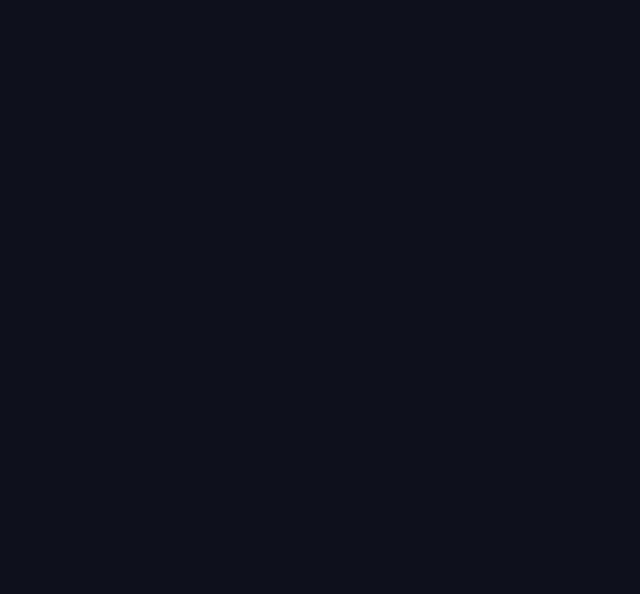
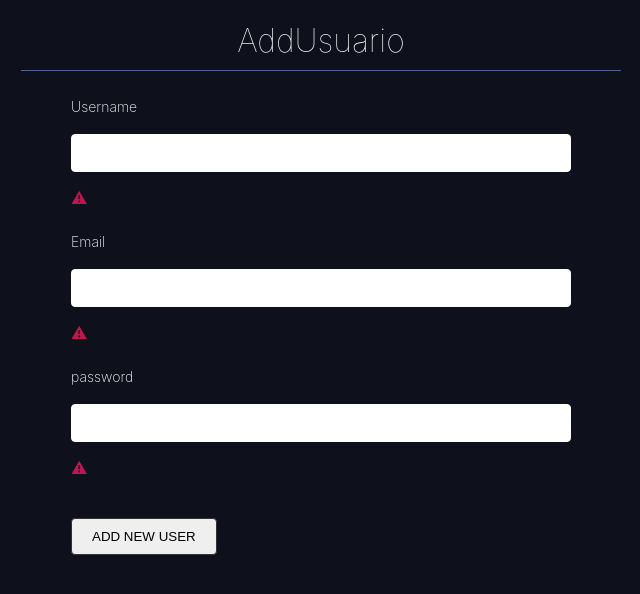
Before and after one commit to jgonzalezFINK/BPP, a React (Create React App) app in the folder p-kev-api/: page /AddUsuario in a window 1280 px wide. Shown: the top 594 px of the page, without its empty margins (319-959 px from the left). Built offline with nearby package versions, Linux system fonts and the light colour scheme.

Commit message:
Consulta de producto individual y direcionamiento a en login para agregar usuario

```diff
--- a/p-kev-api/src/App.js
+++ b/p-kev-api/src/App.js
@@ -1,7 +1,8 @@
 import React from 'react'
-import Login from './components/Login'
+import Login  from './components/Login'
 import Lista from './components/Lista'
 import DetallesPro from './components/DetallesPro'
+import AddUsuario from './components/AddUsuario'
 import {BrowserRouter as Router,
   Route,Switch
 } from "react-router-dom";
@@ -12,8 +13,9 @@ function App() {
     <div className="App">
       <Switch>
       <Route path="/" exact><Login/></Route>
-      <Route path="/Productos" exact><Lista/></Route>
+      <Route path="/Productos" exact><Lista /></Route>
       <Route path="/Productos/:id" exact><DetallesPro/></Route>
+      <Route path="/AddUsuario" exact><AddUsuario/></Route>
       </Switch>
     </div>
     </Router>
@@ -21,4 +23,3 @@ function App() {
 }
 
 export default App;
-//
--- /dev/null
+++ b/p-kev-api/src/components/AddUsuario.jsx
@@ -0,0 +1,79 @@
+import React, { Fragment,} from 'react'
+import { useForm } from 'react-hook-form'
+import { Route } from 'react-router-dom';
+
+import "../styles.css"
+
+const AddUsuario=()=>{
+
+    const [datos,setdatos]=React.useState({
+            username:"",
+            email:"",
+            password:""
+    });
+
+    var myHeaders = new Headers();
+    myHeaders.append("Content-Type", "application/json");
+
+    const onSubmit = (data, e) =>{
+
+        var formdata = new FormData();
+        formdata.append("username", data.username);
+        formdata.append("email", data.email);
+        formdata.append("password", data.password);
+
+        var requestOptions = {
+        method: 'POST',
+        body: formdata,
+        redirect: 'follow'
+        };
+
+fetch("https://kevarman20.herokuapp.com/crear/", requestOptions)
+  .then(response => response.text())
+  .then(result => console.log(result))
+  .catch(error => console.log('error', error));
+        setdatos(data)
+        console.log(data.email);
+        e.target.reset()
+    }
+
+
+    const {register, errors, handleSubmit} = useForm();
+    return(
+        <Fragment>
+             <h1> AddUsuario  </h1>
+        <form onSubmit={handleSubmit(onSubmit)}>
+            <label>Username</label>
+                <input
+                    name="username"
+                    className="form-control my-2 "
+                    type="text"
+                    ref={ register({required:{value:true,message:'Username Requerido'}})}
+                />
+            <p>{errors?.username?.message}</p>
+
+            <label>Email</label>
+                <input
+                    name="email"
+                    className="form-control my-2 "
+                    type="email"
+                    ref={ register({required:{value:true,message:'email Requerido'}})}
+                />
+                <p>{errors?.password?.message}</p>
+            <label>password</label>
+                <input
+                    name="password"
+                    className="form-control my-2 "
+                    type="password"
+                    ref={ register({required:{value:true,message:'Password Requerido'}})}
+                />
+            <p>{errors?.password?.message}</p>
+
+            <button className="btn btn-primary">Add new user</button>
+        </form>
+        </Fragment>
+    );
+
+}
+
+export default AddUsuario
--- a/p-kev-api/src/components/DetallesPro.jsx
+++ b/p-kev-api/src/components/DetallesPro.jsx
@@ -1,38 +1,28 @@
-import React, { Fragment } from 'react'
+import React, { Fragment, useEffect } from 'react'
 import {useParams} from 'react-router-dom'
 
 const DetallePro = () =>{
+    const id =useParams().id
+    const[producto,setproducto]= React.useState([])
+    useEffect(()=>{
+      const obtenerDatos = async () =>{
+        try {
+           let productos = await fetch(`https://kevarman20.herokuapp.com/v2/productos/${id}`)
+           setproducto(await productos.json())
+          } catch (error) {
+          console.log('no hay producto')
+        }
 
-    const id = useParams()
-    const[producto,setproducto]= React.useState([])
-
-    React.useEffect(()=>{
-      obtenerDatos(id)
+      }
+      obtenerDatos();
     },[id])
 
-    const obtenerDatos = async (id) =>{
-        try {
-              var myHeaders = new Headers();
-              myHeaders.append("Authorization", "Token 18e59323d194db38c608b4d2903443dd997a5588");
 
-              var requestOptions = {
-                method: 'GET',
-                headers: myHeaders,
-                redirect: 'follow'
-              };
-
-                const lista = await fetch(`https://kevarman20.herokuapp.com/v2/productos/${id}`, requestOptions)
-                const productolis = await lista.json()
-                setproducto(productolis)
-
-              } catch (error) {
-                console.log('no tenemos productos')
-              }
-      }
 
     return (
         <Fragment>
-            <h1>Hola :D</h1>
+            <h2>{producto.descripcion}</h2>
+            <label>Fecha de creacion: {producto. fecha_creado}</label>
         </Fragment>
     )
 }
--- a/p-kev-api/src/components/Lista.jsx
+++ b/p-kev-api/src/components/Lista.jsx
@@ -4,13 +4,14 @@ import "../styles.css"
 
 const Lista = () =>{
 
+    const Token= localStorage.getItem("Token")
     const[productos,setproductos]= React.useState([])
 
     React.useEffect(()=>{
       const obtenerDatos = async () =>{
         try {
               var myHeaders = new Headers();
-              myHeaders.append("Authorization", "Token 18e59323d194db38c608b4d2903443dd997a5588");
+              myHeaders.append("Authorization",Token);
 
               var requestOptions = {
                 method: 'GET',
@@ -27,7 +28,7 @@ const Lista = () =>{
               }
       }
       obtenerDatos()
-    },[])
+    },[Token])
 
     return(
         <Fragment>
--- a/p-kev-api/src/components/Login.jsx
+++ b/p-kev-api/src/components/Login.jsx
@@ -1,21 +1,17 @@
-import React, { Fragment, useState } from 'react'
+import React, { Fragment } from 'react'
 import { useForm } from 'react-hook-form'
+import Lista from './Lista'
+import {Link} from "react-router-dom";
 import "../styles.css"
 
 const Login = () => {
 
-    const[datos,setdatos]= React.useState({
-        username:'',
-        password:''
-    });
-
-    const [Token,setToken] = React.useState({authToken:''});
+    const [Token,setToken]= React.useState('')
 
     var myHeaders = new Headers();
     myHeaders.append("Content-Type", "application/json");
 
     const onSubmit = (data, e) =>{
-        setdatos([datos,data])
         var raw = JSON.stringify({"username":data.username,"password":data.password});
         var requestOptions = {
             method: 'POST',
@@ -29,19 +25,23 @@ const Login = () => {
 
     const obtenerDatos = async (requestOptions) =>{
         try {
+
             const data = await fetch("https://kevarman20.herokuapp.com/login/",requestOptions)
-            const miToken = await data.json()
+            let miToken = await data.json()
             setToken(miToken)
+            localStorage.setItem("Token", JSON.stringify(miToken))
+
         } catch (error) {
-            console.log('no hay token')
+            console.log(error)
         }
     }
 
     const{register,errors,handleSubmit} = useForm();
 
-
         return(
             <Fragment>
+                { Token ?
+                    <Lista />  :<>
                 <h1>Login</h1>
                     <form onSubmit={handleSubmit(onSubmit)}>
                     <label>Username</label>
@@ -67,8 +67,11 @@ const Login = () => {
                         }
                         />
                         <p>{errors?.password?.message}</p>
+                        <Link to={`/AddUsuario`}>Registrar Usuario</Link>
                         <button className="btn btn-primary">lOGIN</button>
                     </form>
+                    </>
+                    }
             </Fragment>
             )
 }
--- a/p-kev-api/src/styles.css
+++ b/p-kev-api/src/styles.css
@@ -10,7 +10,7 @@ body {
     margin: 0 auto;
   }
 
-  h1 {
+  h1,h2,h3 {
     font-weight: 100;
     color: white;
     text-align: center;
```
